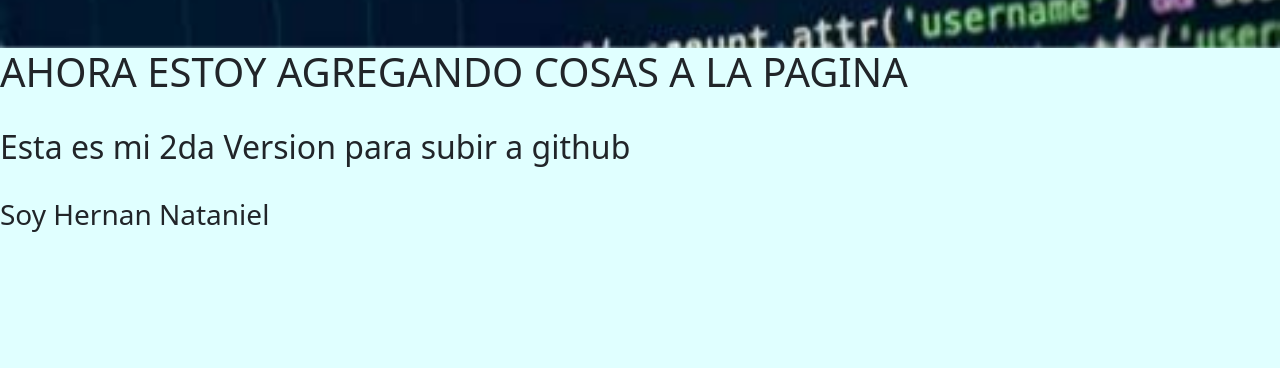
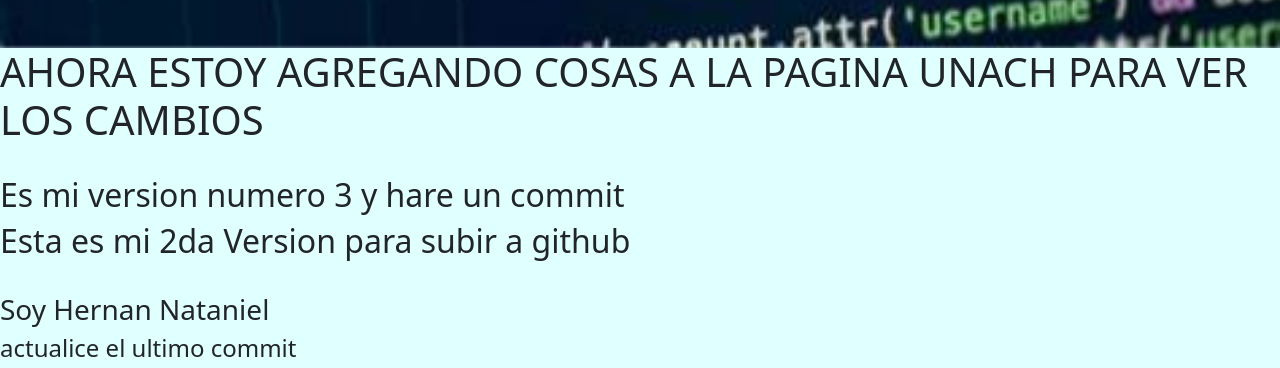
Before and after one commit to HernanNatanielCR/mainubuntu, a plain HTML site: page index.html in a window 1280 px wide. Shown: the part 787-1155 px from the top of the page. Before the commit the page ends 1027 px from the top, so only its background shows below. Drawn offline with nearby package versions, Linux system fonts and the light colour scheme.

Commit message:
Version 3 del mismo index.html, agregue palabras y una etiqueta

```diff
--- a/index.html
+++ b/index.html
@@ -57,11 +57,14 @@
 	  </div>
 
 
-	  <h1>AHORA ESTOY AGREGANDO COSAS A LA PAGINA</h1>
+	  <h1>AHORA ESTOY AGREGANDO COSAS A LA PAGINA UNACH PARA VER LOS CAMBIOS</h1>
 	  <br>
+	  <h2>Es mi version numero 3 y hare un commit</h2>
 	  <h2>Esta es mi 2da Version para subir a github</h2>
 	  <br>
 	  <h3>Soy Hernan Nataniel</h3>
+
+	  <h4>actualice el ultimo commit</h4>
 
 
 
```
